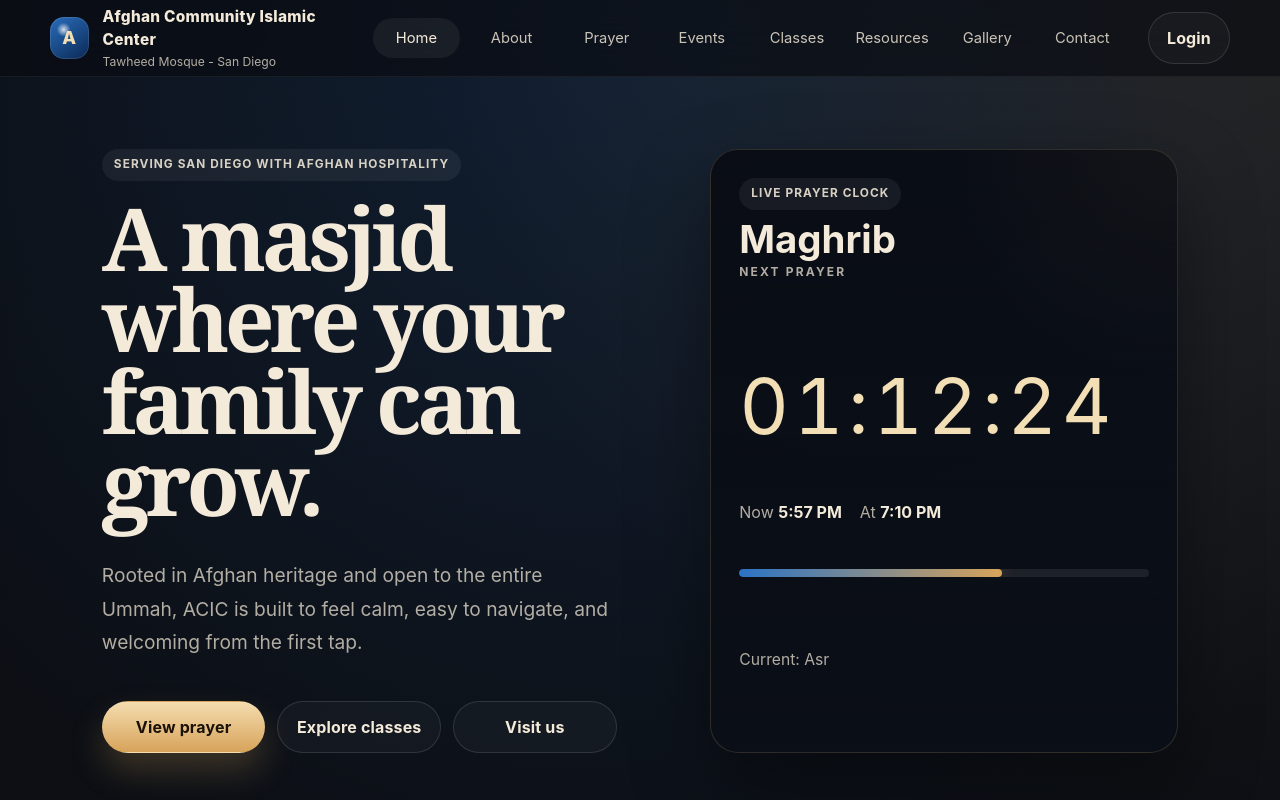
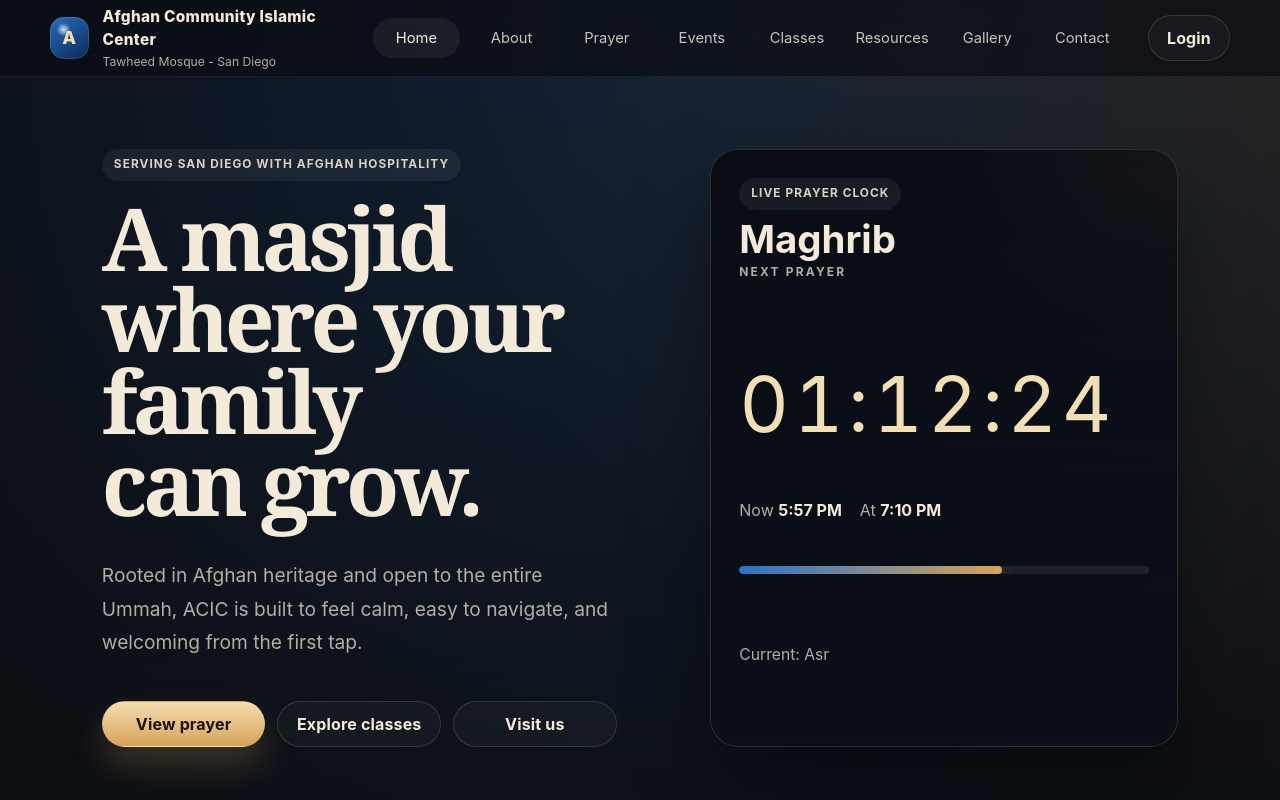
Before and after one commit to redlanternstudios/acic-tawheed-mosque, a Next.js app: page / in a window 1280 px wide. Shown: the top 800 px of the page. Built offline with nearby package versions, Linux system fonts and the light colour scheme.

Commit message:
Lock ACIC control rows across language changes

```diff
--- a/app/globals.css
+++ b/app/globals.css
@@ -35,6 +35,7 @@ body {
   font-family: Inter, ui-sans-serif, system-ui, -apple-system, BlinkMacSystemFont, "Segoe UI", sans-serif;
   line-height: 1.5;
   overflow-x: hidden;
+  direction: ltr;
 }
 
 a { color: inherit; text-decoration: none; }
@@ -44,6 +45,7 @@ button, input, textarea, select { font: inherit; }
 .shell {
   position: relative;
   min-height: 100vh;
+  direction: ltr;
 }
 
 .noise {
@@ -81,6 +83,7 @@ button, input, textarea, select { font: inherit; }
   display: flex;
   align-items: center;
   gap: 22px;
+  direction: ltr;
 }
 
 .brand {
@@ -127,6 +130,7 @@ button, input, textarea, select { font: inherit; }
   align-items: center;
   flex: 1 1 auto;
   min-width: 0;
+  direction: ltr;
 }
 
 .nav a,
@@ -159,6 +163,7 @@ button, input, textarea, select { font: inherit; }
   align-items: center;
   gap: 10px;
   flex: 0 0 auto;
+  direction: ltr;
 }
 
 .menu-btn {
@@ -179,11 +184,13 @@ button, input, textarea, select { font: inherit; }
   border: 1px solid transparent;
   border-radius: 999px;
   padding: 13px 18px;
+  min-height: 46px;
   font-weight: 700;
   letter-spacing: 0.01em;
   transition: 180ms ease;
   cursor: pointer;
   min-width: 0;
+  line-height: 1;
 }
 
 .button.primary,
@@ -220,6 +227,7 @@ button, input, textarea, select { font: inherit; }
   padding: 14px 0 20px;
   display: grid;
   gap: 8px;
+  direction: ltr;
 }
 
 .mobile-menu a {
@@ -343,6 +351,7 @@ button, input, textarea, select { font: inherit; }
   font-size: clamp(3rem, 6.8vw, 7.2rem);
   line-height: 0.94;
   letter-spacing: -0.055em;
+  text-wrap: balance;
 }
 
 .page-hero h1,
@@ -388,6 +397,8 @@ button, input, textarea, select { font: inherit; }
   grid-template-columns: repeat(3, minmax(0, 1fr));
   gap: 12px;
   margin-top: 6px;
+  direction: ltr;
+  align-items: stretch;
 }
 
 .hero-actions .button,
@@ -443,6 +454,7 @@ button, input, textarea, select { font: inherit; }
   flex-wrap: wrap;
   gap: 18px;
   color: var(--muted);
+  direction: ltr;
 }
 
 .countdown-meta strong { color: var(--text); }
@@ -481,6 +493,7 @@ button, input, textarea, select { font: inherit; }
   border-radius: 16px;
   background: rgba(255,255,255,0.04);
   color: rgba(244,234,217,0.82);
+  direction: ltr;
 }
 
 .prayer-row.active {
@@ -585,6 +598,7 @@ button, input, textarea, select { font: inherit; }
   margin-top: 16px;
   color: rgba(244,234,217,0.82);
   font-size: 0.95rem;
+  direction: ltr;
 }
 
 .dot {
@@ -695,6 +709,7 @@ button, input, textarea, select { font: inherit; }
   gap: 16px;
   padding: 34px 16px 56px;
   color: rgba(244,234,217,0.78);
+  direction: ltr;
 }
 
 .footer strong { color: var(--text); }
```
